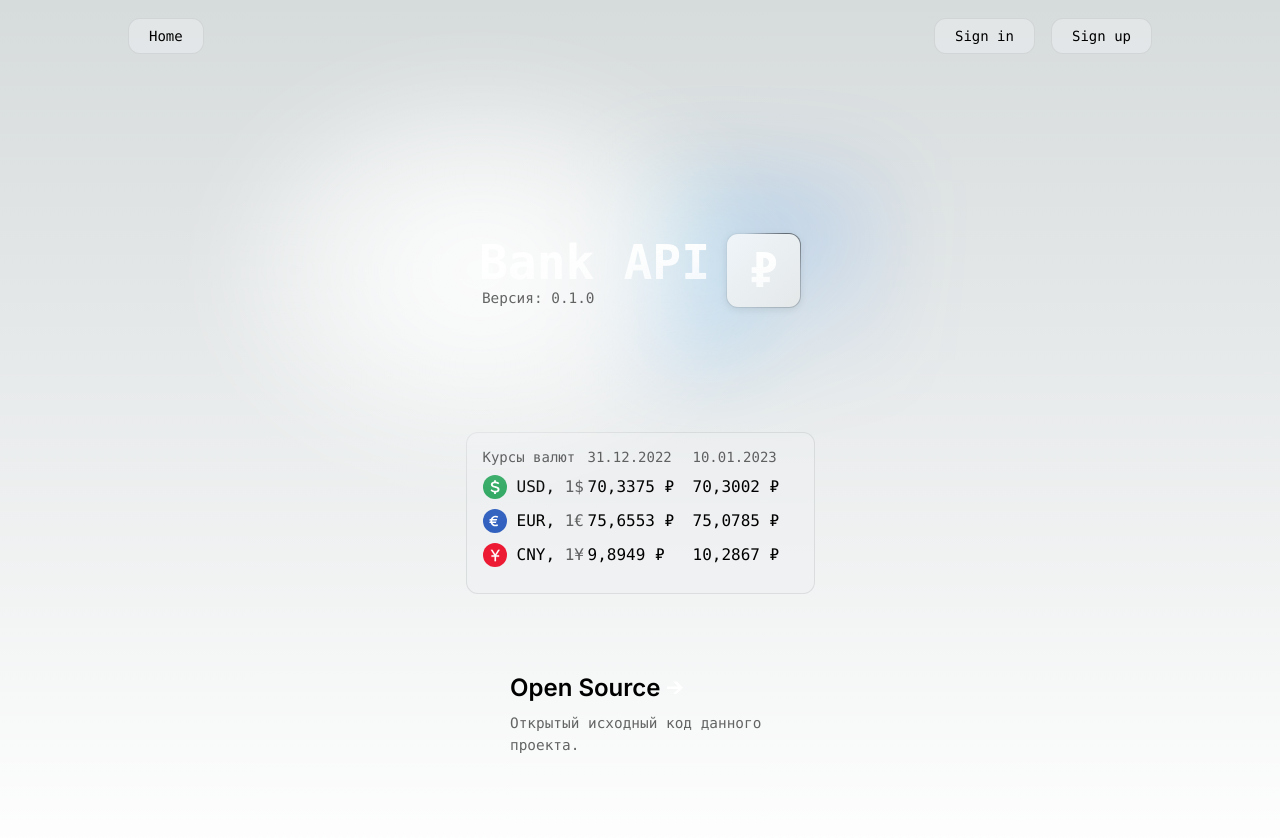
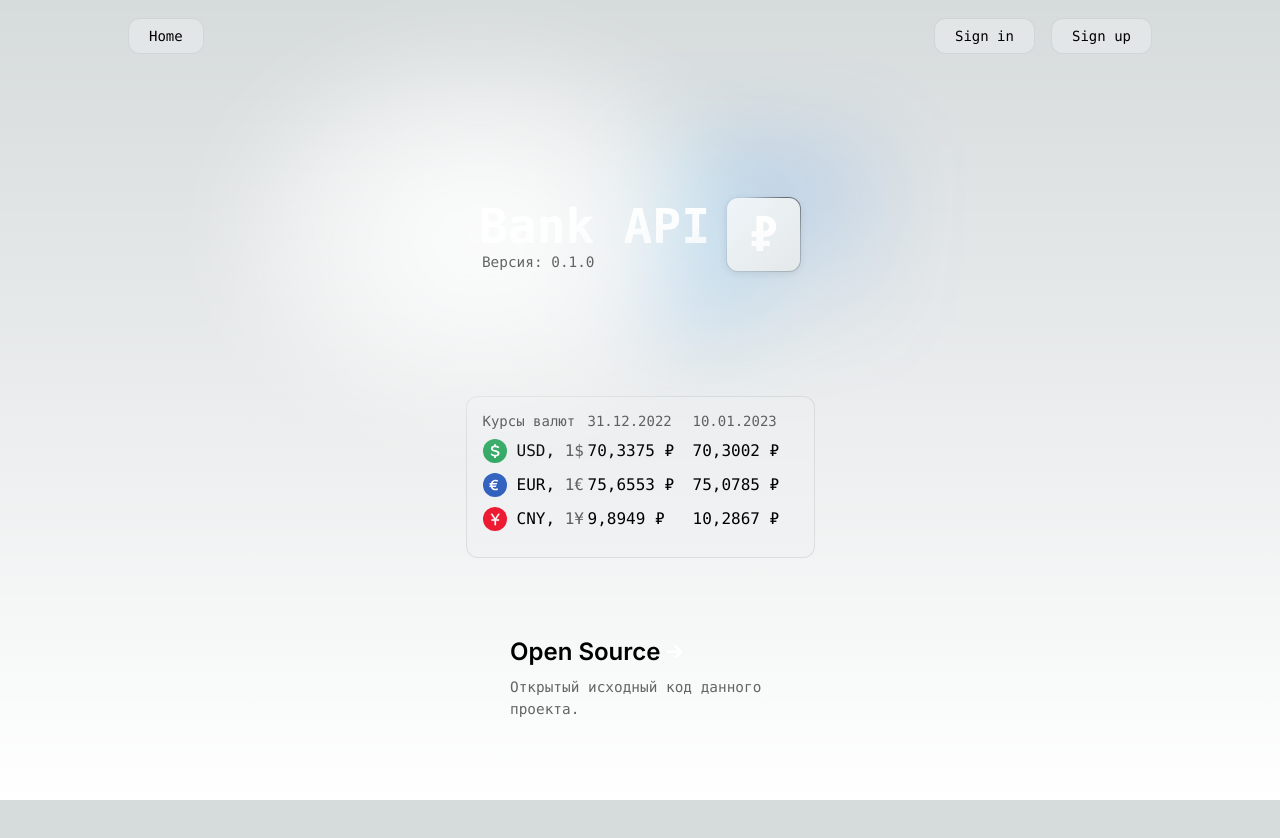
Before and after one commit to Attato/usage_bankAPI, a Next.js app: page / in a window 1280 px wide. Shown: the top 838 px of the page. After the commit the page ends 800 px from the top, so only its background shows below. Built offline with nearby package versions, Linux system fonts and the light colour scheme.

Commit message:
general authorization structure

```diff
--- /dev/null
+++ b/pages/auth/signin.module.scss
@@ -0,0 +1,9 @@
+.main {
+	display: flex;
+	flex-direction: column;
+	justify-content: center;
+	gap: 60px;
+	align-items: center;
+	padding: 0 16px;
+	min-height: calc(100vh - 72px);
+}
--- a/pages/index.module.scss
+++ b/pages/index.module.scss
@@ -5,9 +5,9 @@
 	gap: 60px;
 	align-items: center;
 	padding: 0 16px;
-	min-height: 100vh;
+	min-height: calc(100vh - 72px);
 
-	.currenciess__table {
+	.currenciess_table {
 		display: flex;
 		flex-direction: column;
 		margin: 0;
@@ -16,7 +16,7 @@
 		border: 1px solid rgba(var(--callout-border-rgb), 0.3);
 		border-radius: var(--border-radius);
 
-		.currenciess__title {
+		.currenciess_title {
 			display: flex;
 			justify-content: space-between;
 			opacity: 0.6;
@@ -28,7 +28,7 @@
 			}
 		}
 
-		.currenciess__row {
+		.currenciess_row {
 			display: flex;
 			justify-content: space-between;
 			align-items: center;
@@ -228,14 +228,11 @@
 			padding: 1rem;
 		}
 
-		.currenciess__table {
+		.currenciess_table {
 			display: flex;
 			justify-content: center;
 			position: fixed;
 			width: 100%;
-		}
-
-		.currenciess__table {
 			align-items: center;
 			inset: 0 0 auto;
 			padding: 2rem 1rem 1.4rem;
--- a/pages/index.tsx
+++ b/pages/index.tsx
@@ -33,13 +33,13 @@
 					</div>
 				</div>
 
-				<div className={styles.currenciess__table}>
-					<div className={styles.currenciess__title}>
+				<div className={styles.currenciess_table}>
+					<div className={styles.currenciess_title}>
 						<span>Курсы валют</span>
 						<span>31.12.2022</span>
 						<span>10.01.2023</span>
 					</div>
-					<div className={styles.currenciess__row}>
+					<div className={styles.currenciess_row}>
 						<div className={styles.currenciess}>
 							<Image
 								src="/currencies/usd.svg"
@@ -53,7 +53,7 @@
 						<p className={styles.num}>70,3375 ₽</p>
 						<p className={styles.num}>70,3002 ₽</p>
 					</div>
-					<div className={styles.currenciess__row}>
+					<div className={styles.currenciess_row}>
 						<div className={styles.currenciess}>
 							<Image
 								src="/currencies/eur.svg"
@@ -67,7 +67,7 @@
 						<p className={styles.num}>75,6553 ₽</p>
 						<p className={styles.num}>75,0785 ₽</p>
 					</div>
-					<div className={styles.currenciess__row}>
+					<div className={styles.currenciess_row}>
 						<div className={styles.currenciess}>
 							<Image
 								src="/currencies/cny.svg"
```
Also changed, not shown: pages/auth/signin.tsx (added, +26 -0 lines).
